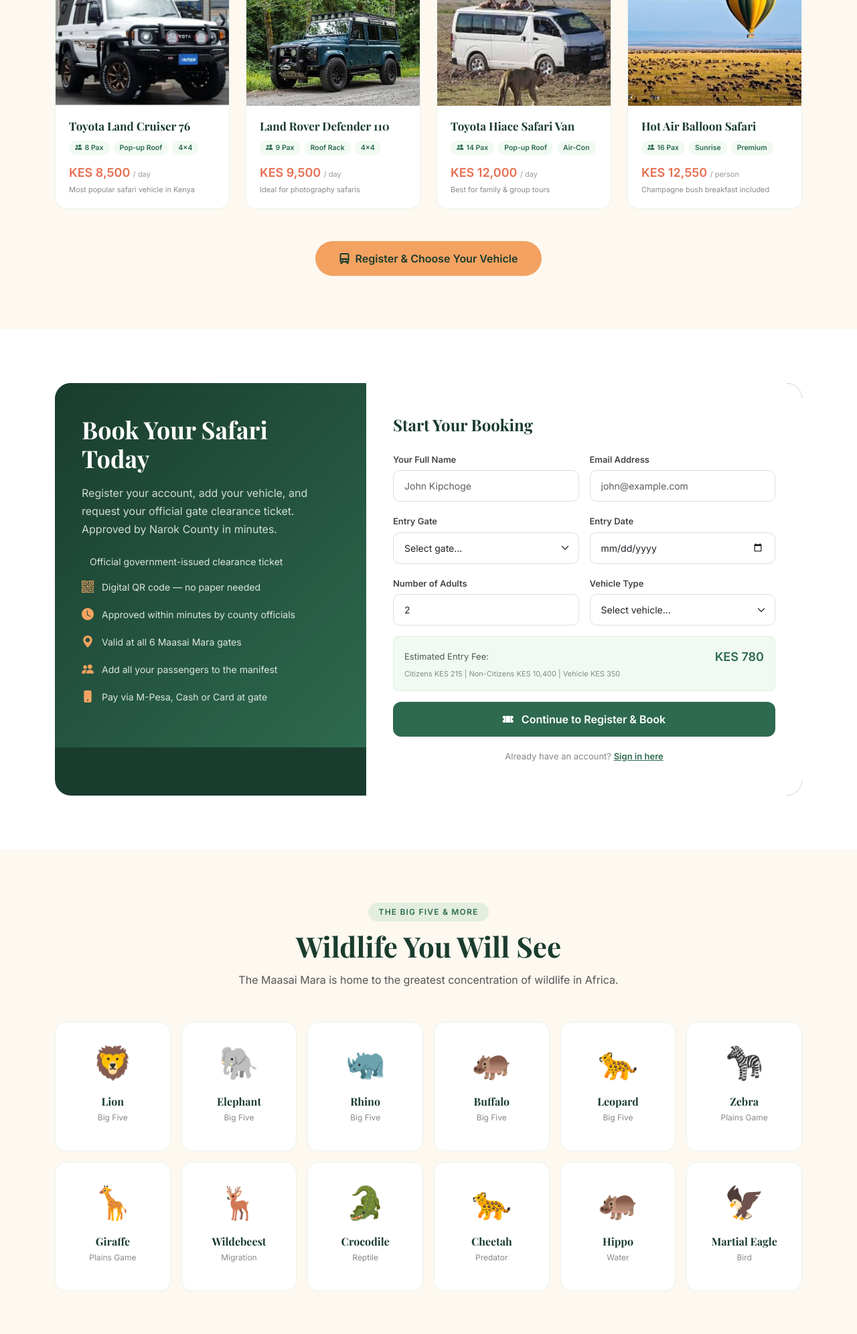
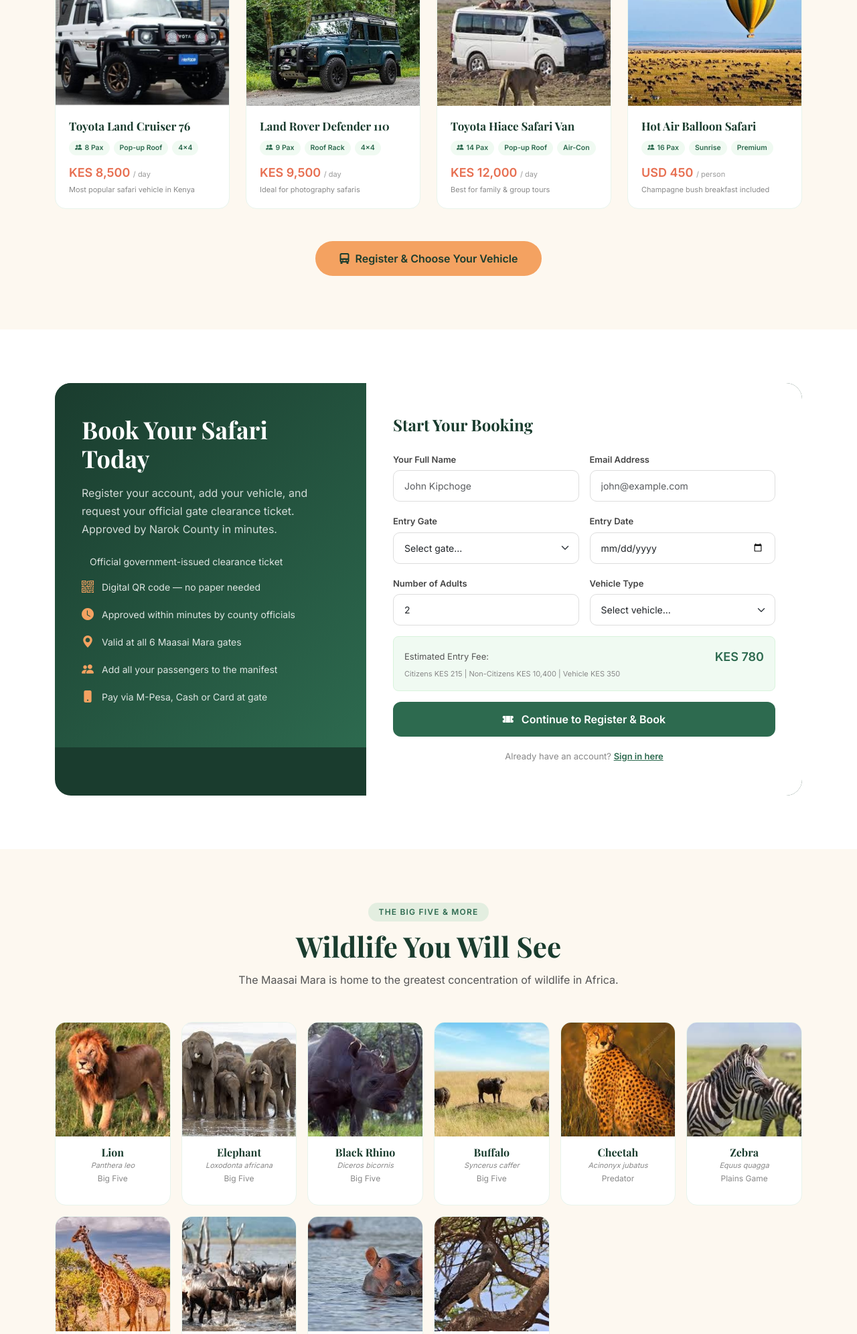
Before and after one commit to enock73/narok-safari-system, a Flask app: page / in a window 1280 px wide. Shown: the part 1967-3959 px from the top of the page at 67% size. Run offline with Flask 3, Linux system fonts and the light colour scheme; parts of the project's set-up code (start-up, migrations or seed data) failed here and were passed over.

Commit message:
Initial commit - MaraGate system

```diff
--- a/app/templates/home.html
+++ b/app/templates/home.html
@@ -3,7 +3,7 @@
 <head>
   <meta charset="UTF-8">
   <meta name="viewport" content="width=device-width, initial-scale=1.0">
-  <title>Maasai Mara National Reserve — Book Your Safari Ride | Narok County</title>
+  <title>Maasai Mara National Reserve — Book Your Safari | Narok County</title>
   <link href="https://cdn.jsdelivr.net/npm/bootstrap@5.3.2/dist/css/bootstrap.min.css" rel="stylesheet">
   <link href="https://cdn.jsdelivr.net/npm/bootstrap-icons@1.11.3/font/bootstrap-icons.css" rel="stylesheet">
   <link href="https://fonts.googleapis.com/css2?family=Playfair+Display:wght@700;800&family=Inter:wght@300;400;500;600&display=swap" rel="stylesheet">
@@ -334,7 +334,7 @@
               <span class="feat-pill">Sunrise</span>
               <span class="feat-pill">Premium</span>
             </div>
-            <div class="vehicle-price">KES 12,550 <span>/ person</span></div>
+            <div class="vehicle-price">USD 450 <span>/ person</span></div>
             <div class="vehicle-note">Champagne bush breakfast included</div>
           </div>
         </div>
@@ -447,24 +447,28 @@
     </div>
     <div class="row g-3">
       {% for animal in [
-        ('🦁','Lion','Panthera leo','Big Five'),
-        ('🐘','Elephant','Loxodonta africana','Big Five'),
-        ('🦏','Rhino','Diceros bicornis','Big Five'),
-        ('🦛','Buffalo','Syncerus caffer','Big Five'),
-        ('🐆','Leopard','Panthera pardus','Big Five'),
-        ('🦓','Zebra','Equus quagga','Plains Game'),
-        ('🦒','Giraffe','Giraffa camelopardalis','Plains Game'),
-        ('🦌','Wildebeest','Connochaetes taurinus','Migration'),
-        ('🐊','Crocodile','Crocodylus niloticus','Reptile'),
-        ('🐆','Cheetah','Acinonyx jubatus','Predator'),
-        ('🦛','Hippo','Hippopotamus amphibius','Water'),
-        ('🦅','Martial Eagle','Polemaetus bellicosus','Bird'),
+        ('/static/images/wildlife/lion.jpg','Lion','Panthera leo','Big Five'),
+        ('/static/images/wildlife/elephant.jpg','Elephant','Loxodonta africana','Big Five'),
+        ('/static/images/wildlife/black_rhino.jpg','Black Rhino','Diceros bicornis','Big Five'),
+        ('/static/images/wildlife/buffalo.jpg','Buffalo','Syncerus caffer','Big Five'),
+        ('/static/images/wildlife/cheetah.jpg','Cheetah','Acinonyx jubatus','Predator'),
+        ('/static/images/wildlife/zebra.jpg','Zebra','Equus quagga','Plains Game'),
+        ('/static/images/wildlife/giraffe.jpg','Giraffe','Giraffa tippelskirchi','Plains Game'),
+        ('/static/images/wildlife/wildebeest.jpg','Wildebeest','Connochaetes taurinus','Migration'),
+        ('/static/images/wildlife/hippo.jpg','Hippo','Hippopotamus amphibius','Water'),
+        ('/static/images/wildlife/martial_eagle.jpg','Martial Eagle','Polemaetus bellicosus','Bird'),
       ] %}
       <div class="col-6 col-md-4 col-lg-2 fade-up">
-        <div class="wildlife-card">
-          <span class="wildlife-icon">{{ animal[0] }}</span>
-          <h6>{{ animal[1] }}</h6>
-          <p>{{ animal[3] }}</p>
+        <div class="wildlife-card" style="padding:0;overflow:hidden;">
+          <div style="inline-size:100%;aspect-ratio:1/1;overflow:hidden;background:#eef6f0;">
+            <img src="{{ animal[0] }}" alt="{{ animal[1] }} — {{ animal[2] }}, Maasai Mara"
+                 style="inline-size:100%;block-size:100%;object-fit:cover;display:block;">
+          </div>
+          <div style="padding:14px 10px;">
+            <h6 style="margin-block-end:2px;">{{ animal[1] }}</h6>
+            <p style="font-style:italic;font-size:11px;margin-block-end:2px;">{{ animal[2] }}</p>
+            <p>{{ animal[3] }}</p>
+          </div>
         </div>
       </div>
       {% endfor %}
@@ -582,8 +586,7 @@
     <hr class="footer-divider">
     <div class="footer-bottom">
       © 2024 Narok County Government — Maasai Mara Ecosystem Management System.
-      All rights reserved. | Powered by MaraGate |
-      Kimutai Enock  Tell +254769330475
+      All rights reserved. | Powered by MaraGate | Enock Kimutai, Tell +254769330475, Software Engineer at Narok County IT Department.
     </div>
   </div>
 </footer>
```
Also changed, not shown: app/static/images/wildlife/black_rhino.jpg (added), app/static/images/wildlife/buffalo.jpg (added), app/static/images/wildlife/cheetah.jpg (added), app/static/images/wildlife/elephant.jpg (added), app/static/images/wildlife/giraffe.jpg (added), app/static/images/wildlife/hippo.jpg (added), app/static/images/wildlife/lion.jpg (added), app/static/images/wildlife/martial_eagle.jpg (added), app/static/images/wildlife/wildebeest.jpg (added), app/static/images/wildlife/zebra.jpg (added).
